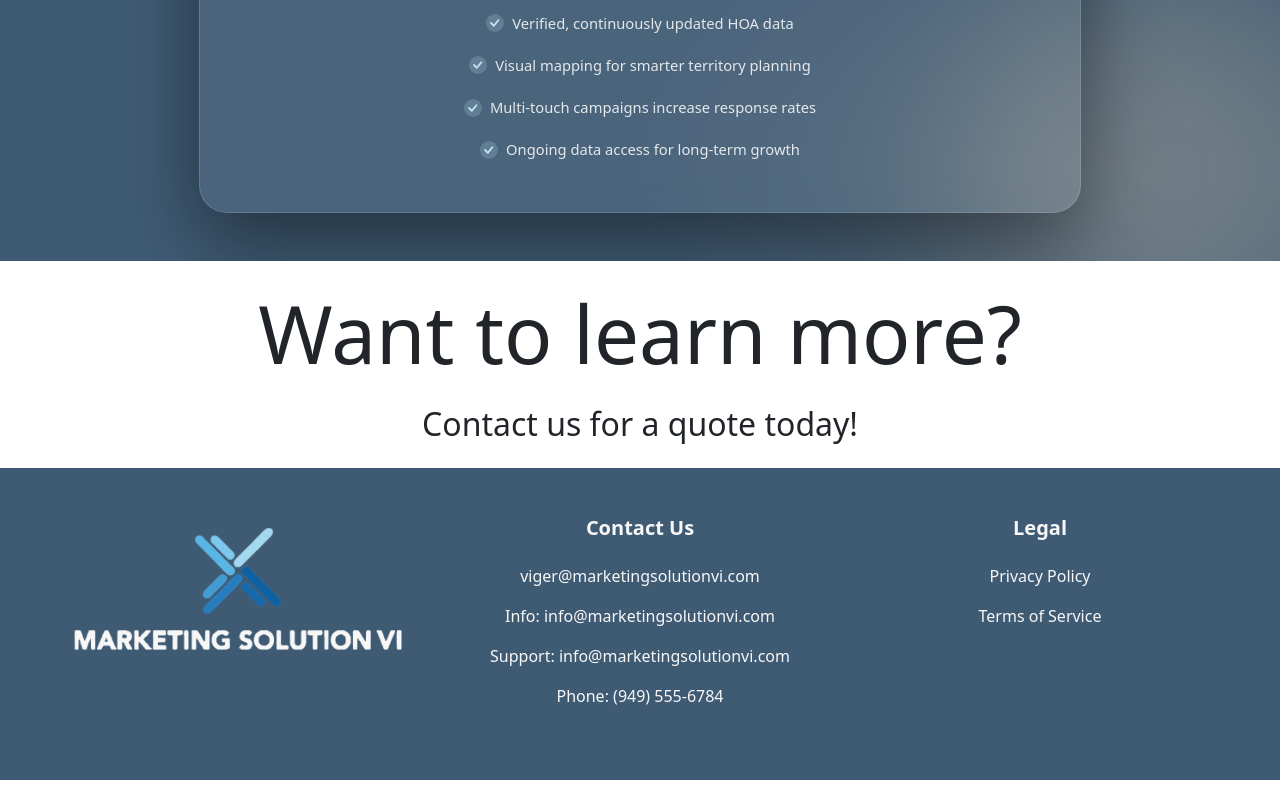
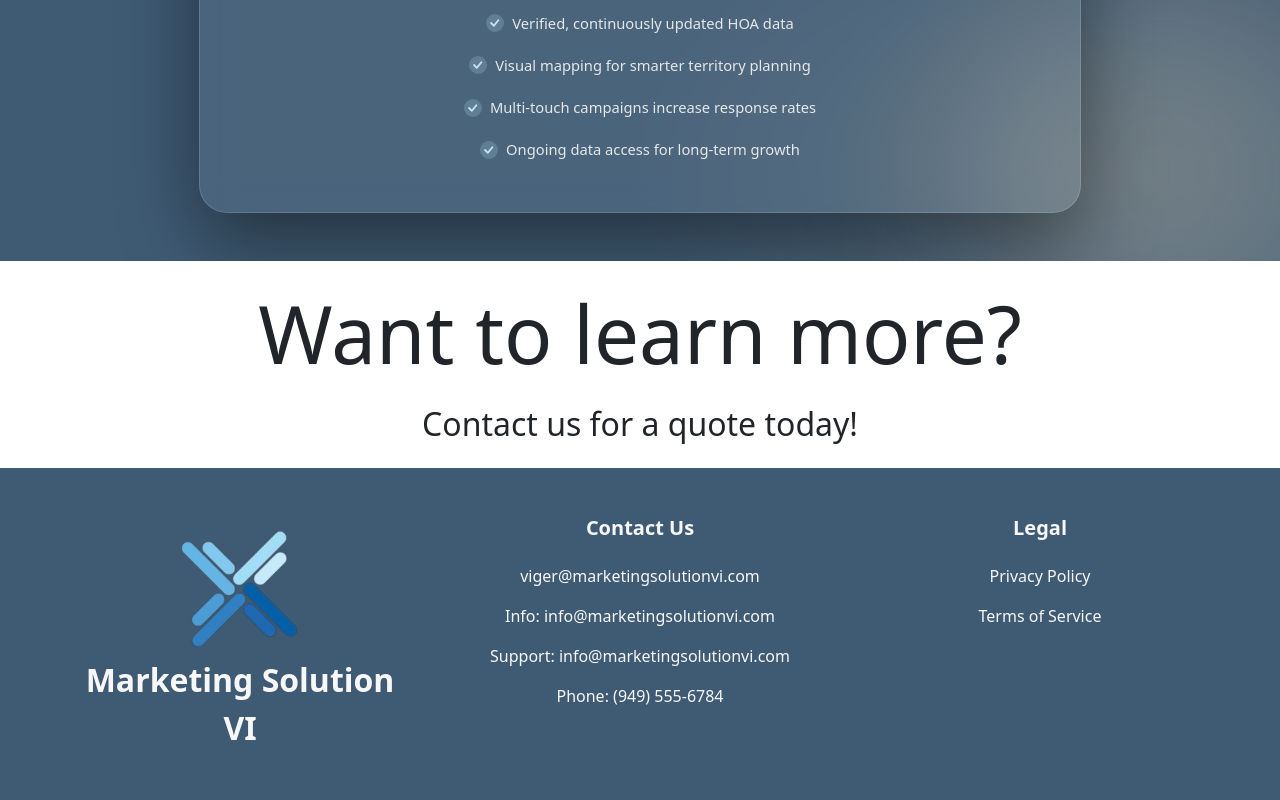
Before and after one commit to AndrewHSenko/MarketingSolutionVI, a React (Vite) app in the folder frontend/: page / in a window 1280 px wide. Shown: the part 6473-7273 px from the top of the page. Built offline with nearby package versions, Linux system fonts and the light colour scheme.

Commit message:
Modified footer logo

```diff
--- a/frontend/src/components/Footer.jsx
+++ b/frontend/src/components/Footer.jsx
@@ -1,15 +1,16 @@
 import { Link } from 'react-router'
 
-import msvi_logo from '../assets/msiv_logo.png'
+import logo from '../assets/ms.png'
 
 const Footer = () => {
   return (
     <div className="container-fluid bg-primary-dark py-lg-5 px-lg-5">
       <div className="row d-flex justify-content-between g-3 py-3 py-lg-0 text-light">
-        <div className="col-12 col-md-4 ">
-          <Link to="/" onClick={() => window.scrollTo({ top: 0, behavior: 'smooth' })} className="">
-            <img src={msvi_logo} alt="Eatery logo" className="img-fluid px-4"/>
+        <div className="col-12 col-md-4 d-flex flex-column align-items-center text-center">
+          <Link to="/" onClick={() => window.scrollTo({ top: 0, behavior: 'smooth' })} className="px-4">
+            <img src={logo} alt="MSVI Logo" className="img-fluid logo"/>
           </Link>
+          <p className="fs-2 fw-bold text-light px-4 mb-0">Marketing Solution VI</p>
         </div>
         <div className="col-12 col-md-4 text-center">
           <h5 className="fw-bold">Contact Us</h5>
```
